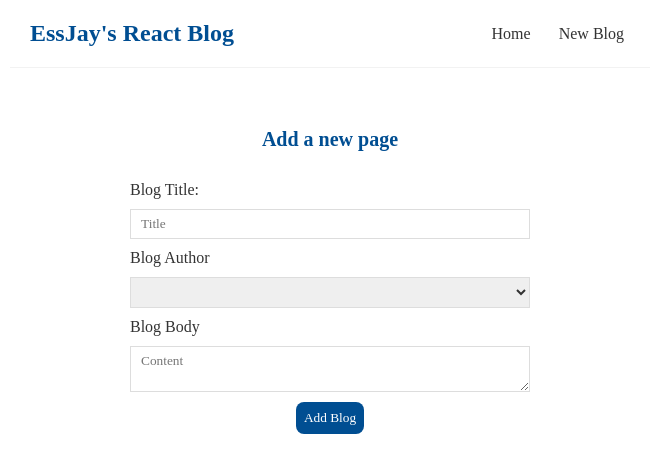
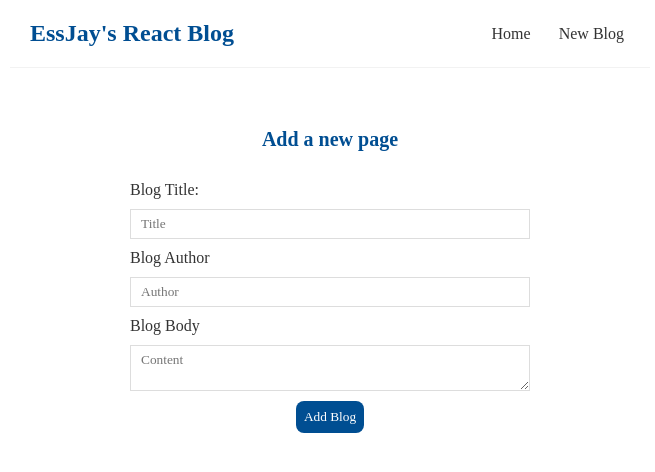
Before and after one commit to IamEssJay/react-tut, a React (Create React App) app: page /create in a window 1280 px wide. Shown: the top 472 px of the page, without its empty margins (310-965 px from the left). Built offline with nearby package versions, Linux system fonts and the light colour scheme; a web font is replaced by a local one.

Commit message:
Fixed author

```diff
--- a/src/Create.js
+++ b/src/Create.js
@@ -39,15 +39,14 @@ const Create = () => {
                 onChange={(e)=> setTitle(e.target.value)}
                 />
                 <label>Blog Author</label>
-                <select
+                <input
+                placeholder="Author"
+                type="text"
+                required
                 value={author}
                 onChange={(e)=> setAuthor(e.target.value)}
-                >
-                    <option value=""></option>
-                    <option value="Mario">Mario</option>
-                    <option value="Luigi">Luigi</option>
-                    <option value="Yoshi">Yoshi</option>
-                </select>
+                />
+
                 <label>Blog Body </label>
                 <textarea
                 placeholder="Content"
@@ -57,9 +56,6 @@ const Create = () => {
                 ></textarea>
                 {!IsLoading && <button>Add Blog</button>}
                 {IsLoading && <button disabled>Adding..</button>}
-                <p>{title}</p>
-                <p>{author}</p>
-                <p>{body}</p>
             </form>
         </div>
      );
```
